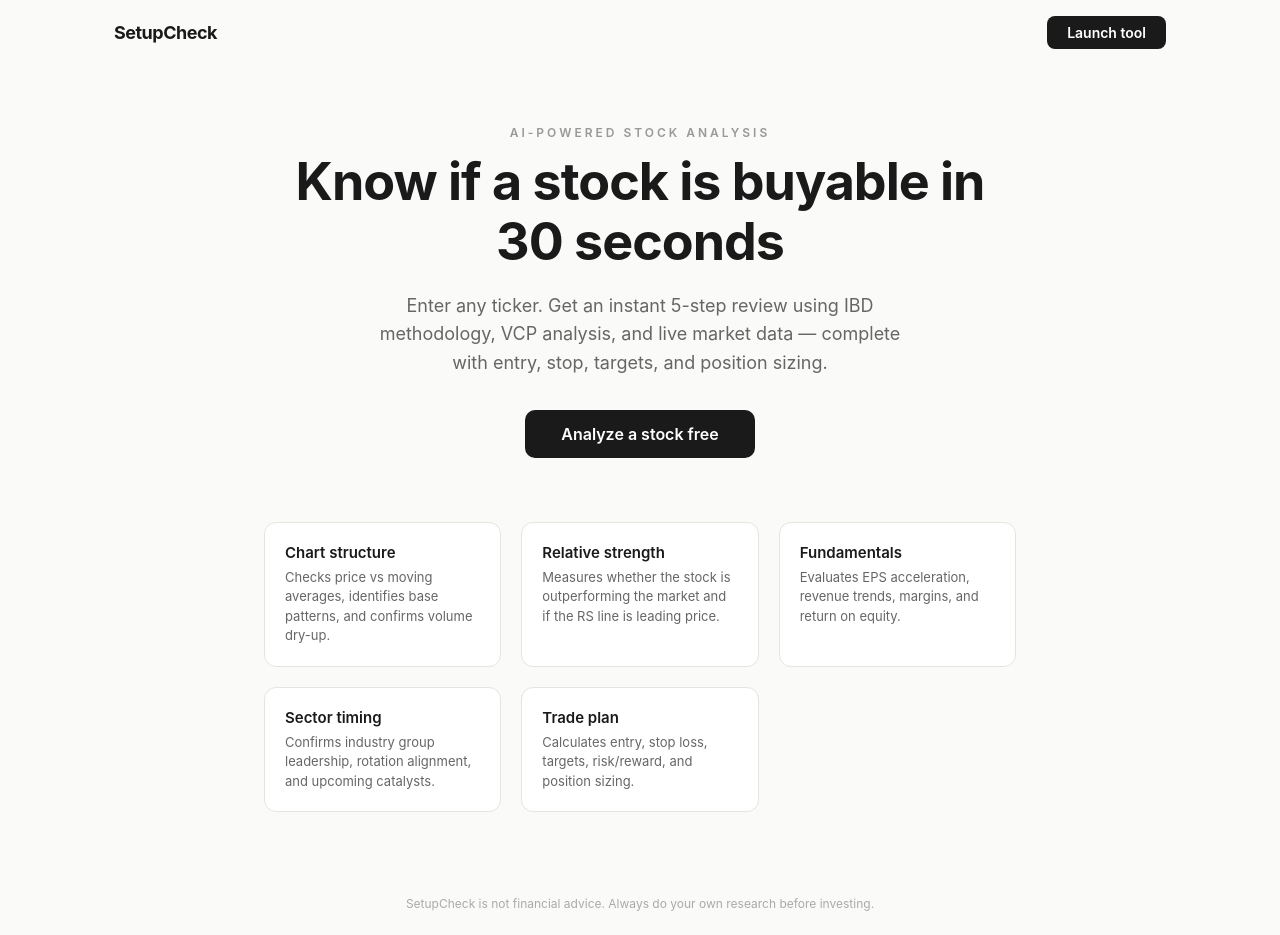
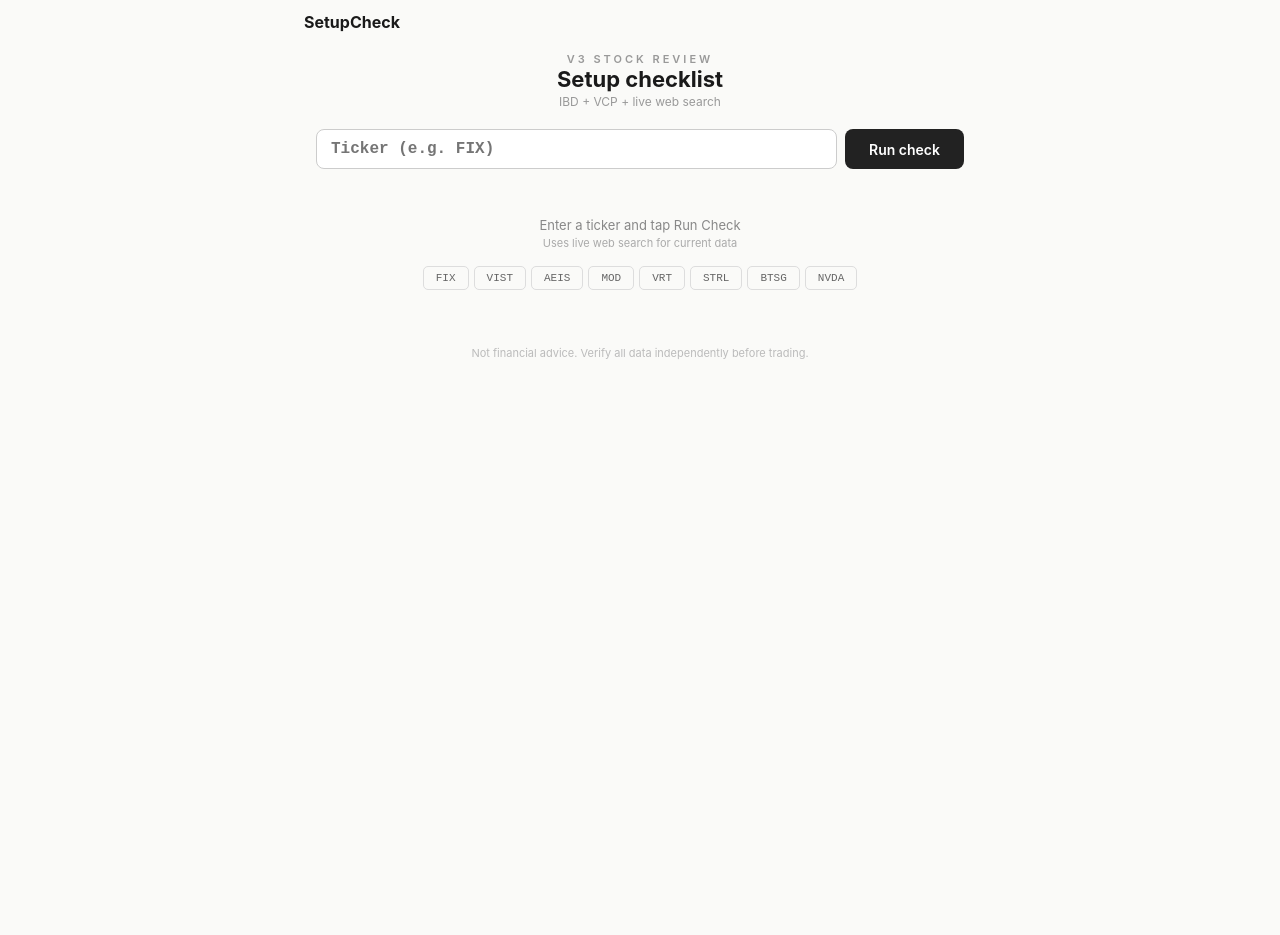
Before and after one commit to garettsmith23-lab/SetupCheck, a Next.js app: page / in a window 1280 px wide. After the commit the page ends 800 px from the top, so only its background shows below. Built offline with nearby package versions, Linux system fonts and the light colour scheme.

Commit message:
Update page.js

```diff
--- a/app/page.js
+++ b/app/page.js
@@ -1,42 +1,186 @@
 'use client';
+import { useState, useRef, useEffect, Suspense } from 'react';
+import { useSearchParams } from 'next/navigation';
 import Link from 'next/link';
 
-export default function Home() {
+const MSGS = ['Searching price data...','Checking moving averages...','Analyzing RS line...','Pulling earnings...','Checking catalysts...','Evaluating sector...','Calculating risk/reward...','Building trade plan...'];
+
+function ReviewTool() {
+  const searchParams = useSearchParams();
+  const [sym, setSym] = useState('');
+  const [busy, setBusy] = useState(false);
+  const [data, setData] = useState(null);
+  const [err, setErr] = useState(null);
+  const [msg, setMsg] = useState('');
+  const [shared, setShared] = useState(false);
+  const iv = useRef(null);
+  const ran = useRef(false);
+
+  const run = async (s) => {
+    const tk = (s || sym).trim().toUpperCase();
+    if (!tk) return;
+    setSym(tk); setBusy(true); setErr(null); setData(null); setShared(false);
+    let mi = 0; setMsg(MSGS[0]);
+    iv.current = setInterval(() => { mi = (mi + 1) % MSGS.length; setMsg(MSGS[mi]); }, 2500);
+    try {
+      const r = await fetch('/api/analyze', {
+        method: 'POST',
+        headers: { 'Content-Type': 'application/json' },
+        body: JSON.stringify({ symbol: tk })
+      });
+      const j = await r.json();
+      if (j.error) throw new Error(j.error);
+      if (!j.symbol) throw new Error('Incomplete data — try again');
+      setData(j);
+    } catch (e) { setErr(e.message); }
+    finally { clearInterval(iv.current); setBusy(false); }
+  };
+
+  useEffect(() => {
+    const t = searchParams.get('ticker');
+    if (t && !ran.current) {
+      ran.current = true;
+      setSym(t.toUpperCase());
+      run(t.toUpperCase());
+    }
+  }, [searchParams]);
+
+  const share = () => {
+    const url = window.location.origin + '/review?ticker=' + data.symbol;
+    navigator.clipboard.writeText(url);
+    setShared(true);
+    setTimeout(() => setShared(false), 2500);
+  };
+
+  const sc = s => s === 'pass' ? '#1D9E75' : s === 'warn' ? '#BA7517' : '#A32D2D';
+  const sb = s => s === 'pass' ? '#EAF3DE' : s === 'warn' ? '#FAEEDA' : '#FCEBEB';
+  const st = s => s === 'pass' ? '#27500A' : s === 'warn' ? '#633806' : '#791F1F';
+  const vm = r => r === 'PASS' ? 'pass' : r === 'FAIL' ? 'fail' : 'warn';
+
+  const CI = ({ item, label }) => item ? (
+    <div style={{ display: 'flex', gap: 8, alignItems: 'flex-start', margin: '4px 0', fontSize: 13, lineHeight: 1.55 }}>
+      <div style={{ width: 18, height: 18, borderRadius: '50%', background: item.pass ? '#EAF3DE' : '#FAEEDA', color: item.pass ? '#27500A' : '#633806', display: 'flex', alignItems: 'center', justifyContent: 'center', fontSize: 10, fontWeight: 700, flexShrink: 0, marginTop: 2 }}>{item.pass ? '\u2713' : '!'}</div>
+      <span style={{ color: '#555' }}><strong style={{ color: '#222' }}>{label}</strong> — {item.detail}</span>
+    </div>
+  ) : null;
+
+  const SC = ({ title, step, items }) => step ? (
+    <div style={{ borderLeft: '3px solid ' + sc(step.status), padding: '12px 16px', margin: '0 0 8px', background: '#fff', borderTop: '0.5px solid #e5e5e0', borderRight: '0.5px solid #e5e5e0', borderBottom: '0.5px solid #e5e5e0' }}>
+      <div style={{ display: 'flex', justifyContent: 'space-between', marginBottom: 6 }}>
+        <span style={{ fontWeight: 600, fontSize: 14 }}>{title}</span>
+        <span style={{ fontSize: 11, padding: '2px 8px', borderRadius: 6, background: sb(step.status), color: st(step.status), fontWeight: 600 }}>{step.score}</span>
+      </div>
+      {items.map(([k, l]) => <CI key={k} item={step[k]} label={l} />)}
+    </div>
+  ) : null;
+
   return (
-    <div style={{ minHeight: '100vh', display: 'flex', flexDirection: 'column' }}>
-      <nav style={{ padding: '16px 24px', display: 'flex', justifyContent: 'space-between', alignItems: 'center', maxWidth: 1100, margin: '0 auto', width: '100%' }}>
-        <span style={{ fontSize: 18, fontWeight: 700, letterSpacing: -0.5 }}>SetupCheck</span>
-        <Link href="/review" style={{ padding: '8px 20px', fontSize: 14, fontWeight: 600, background: '#1a1a1a', color: '#fff', borderRadius: 8 }}>Launch tool</Link>
+    <div style={{ minHeight: '100vh', background: '#fafaf8' }}>
+      <nav style={{ padding: '12px 24px', display: 'flex', justifyContent: 'space-between', alignItems: 'center', maxWidth: 720, margin: '0 auto' }}>
+        <Link href="/" style={{ fontSize: 16, fontWeight: 700 }}>SetupCheck</Link>
       </nav>
-      <main style={{ flex: 1, maxWidth: 800, margin: '0 auto', padding: '60px 24px', textAlign: 'center' }}>
-        <div style={{ fontSize: 12, textTransform: 'uppercase', letterSpacing: 3, color: '#999', fontWeight: 600, marginBottom: 12 }}>AI-powered stock analysis</div>
-        <h1 style={{ fontSize: 'clamp(32px, 5vw, 52px)', fontWeight: 700, lineHeight: 1.15, letterSpacing: -1, marginBottom: 20 }}>
-          Know if a stock is buyable in 30 seconds
-        </h1>
-        <p style={{ fontSize: 18, color: '#666', lineHeight: 1.6, maxWidth: 560, margin: '0 auto 32px' }}>
-          Enter any ticker. Get an instant 5-step review using IBD methodology, VCP analysis, and live market data — complete with entry, stop, targets, and position sizing.
-        </p>
-        <Link href="/review" style={{ display: 'inline-block', padding: '14px 36px', fontSize: 16, fontWeight: 600, background: '#1a1a1a', color: '#fff', borderRadius: 10 }}>
-          Analyze a stock free
-        </Link>
-        <div style={{ display: 'grid', gridTemplateColumns: 'repeat(auto-fit, minmax(200px, 1fr))', gap: 20, marginTop: 64, textAlign: 'left' }}>
-          {[
-            ['Chart structure', 'Checks price vs moving averages, identifies base patterns, and confirms volume dry-up.'],
-            ['Relative strength', 'Measures whether the stock is outperforming the market and if the RS line is leading price.'],
-            ['Fundamentals', 'Evaluates EPS acceleration, revenue trends, margins, and return on equity.'],
-            ['Sector timing', 'Confirms industry group leadership, rotation alignment, and upcoming catalysts.'],
-            ['Trade plan', 'Calculates entry, stop loss, targets, risk/reward, and position sizing.'],
-          ].map(([title, desc]) => (
-            <div key={title} style={{ padding: 20, background: '#fff', borderRadius: 12, border: '0.5px solid #e5e5e0' }}>
-              <h3 style={{ fontSize: 15, fontWeight: 600, marginBottom: 6 }}>{title}</h3>
-              <p style={{ fontSize: 13, color: '#666', lineHeight: 1.5 }}>{desc}</p>
+      <div style={{ maxWidth: 680, margin: '0 auto', padding: '8px 16px 40px' }}>
+        <div style={{ textAlign: 'center', marginBottom: 20 }}>
+          <div style={{ fontSize: 11, textTransform: 'uppercase', letterSpacing: 3, color: '#999', fontWeight: 600 }}>V3 stock review</div>
+          <div style={{ fontSize: 22, fontWeight: 700 }}>Setup checklist</div>
+          <div style={{ fontSize: 12, color: '#999', marginTop: 2 }}>IBD + VCP + live web search</div>
+        </div>
+        <div style={{ display: 'flex', gap: 8, marginBottom: 16 }}>
+          <input type="text" value={sym} onChange={e => setSym(e.target.value.toUpperCase())} onKeyDown={e => e.key === 'Enter' && run()}
+            placeholder="Ticker (e.g. FIX)" style={{ flex: 1, padding: '10px 14px', fontSize: 16, fontWeight: 600, fontFamily: 'monospace', border: '1px solid #ccc', borderRadius: 8, background: '#fff' }} />
+          <button onClick={() => run()} disabled={busy || !sym.trim()}
+            style={{ padding: '10px 24px', fontSize: 14, fontWeight: 600, background: busy ? '#aaa' : '#222', color: '#fff', border: 'none', borderRadius: 8, cursor: busy ? 'default' : 'pointer' }}>
+            {busy ? 'Running...' : 'Run check'}
+          </button>
+        </div>
+
+        {busy && (
+          <div style={{ textAlign: 'center', padding: '44px 0' }}>
+            <div style={{ width: 28, height: 28, border: '3px solid #e5e5e0', borderTopColor: '#222', borderRadius: '50%', animation: 'spin .8s linear infinite', margin: '0 auto 14px' }} />
+            <div style={{ fontSize: 13, color: '#999' }}>{msg}</div>
+            <style>{`@keyframes spin{to{transform:rotate(360deg)}}`}</style>
+          </div>
+        )}
+
+        {err && (
+          <div style={{ background: '#FCEBEB', color: '#791F1F', padding: 14, borderRadius: 8, fontSize: 13, marginBottom: 14 }}>
+            {err}
+            <div style={{ marginTop: 8 }}>
+              <button onClick={() => run()} style={{ padding: '7px 18px', fontSize: 13, fontWeight: 600, background: '#222', color: '#fff', border: 'none', borderRadius: 6, cursor: 'pointer' }}>Retry</button>
             </div>
-          ))}
+          </div>
+        )}
+
+        {data && (
+          <div>
+            <div style={{ marginBottom: 4 }}>
+              <span style={{ fontSize: 26, fontWeight: 700, fontFamily: 'monospace' }}>{data.symbol} </span>
+              <span style={{ fontSize: 13, color: '#666' }}>{data.company}</span>
+            </div>
+            <div style={{ marginBottom: 14, display: 'flex', gap: 8, flexWrap: 'wrap', alignItems: 'baseline' }}>
+              <span style={{ fontSize: 18, fontWeight: 600 }}>${typeof data.price === 'number' ? data.price.toLocaleString(undefined, { minimumFractionDigits: 2, maximumFractionDigits: 2 }) : data.price}</span>
+              <span style={{ fontSize: 11, color: '#999' }}>{data.sector} · {data.industry} · {data.market_cap}</span>
+            </div>
+            <div style={{ display: 'flex', gap: 8, marginBottom: 16, flexWrap: 'wrap' }}>
+              {[['Checks', data.total_pass + '/' + data.total_checks], ['% off high', data.pct_off_high != null ? data.pct_off_high + '%' : 'N/A'], ['Volume', data.vol_trend || 'N/A'], ['Verdict', data.verdict?.result || 'N/A']].map(([l, v]) => (
+                <div key={l} style={{ background: '#f0efea', borderRadius: 8, padding: '7px 12px', flex: 1, minWidth: 68, textAlign: 'center' }}>
+                  <div style={{ fontSize: 10, color: '#999', textTransform: 'uppercase', letterSpacing: 1 }}>{l}</div>
+                  <div style={{ fontSize: 15, fontWeight: 700, marginTop: 2, color: l === 'Verdict' ? sc(vm(v)) : '#222' }}>{v}</div>
+                </div>
+              ))}
+            </div>
+            <SC title="Step 1: Chart check" step={data.step1_chart} items={[['above_200d','Above 200d MA'],['above_50d','Above 50d MA'],['base_forming','Base forming'],['volume_declining','Volume declining']]} />
+            <SC title="Step 2: RS line" step={data.step2_rs} items={[['rs_trending','RS trending up'],['rs_rank','RS rank'],['rs_leading','RS leading price']]} />
+            <SC title="Step 3: Fundamentals" step={data.step3_fundamentals} items={[['eps_rating','EPS growth'],['eps_accelerating','EPS accelerating'],['sales_growth','Sales growth'],['smr_quality','Margins & ROE']]} />
+            <SC title="Step 4: Sector & catalyst" step={data.step4_sector} items={[['group_rank','Industry group'],['rotation','Sector rotation'],['catalyst','Earnings catalyst'],['macro','Macro factors']]} />
+            <SC title="Step 5: Trade plan" step={data.step5_trade} items={[['entry_zone','Entry zone'],['stop_loss','Stop loss'],['target_1','Target 1'],['target_2','Target 2'],['rr_ratio','Risk/reward']]} />
+            {data.verdict && (
+              <div style={{ background: sb(vm(data.verdict.result)), borderRadius: 10, padding: '16px 20px', marginTop: 12 }}>
+                <div style={{ display: 'flex', justifyContent: 'space-between', flexWrap: 'wrap', gap: 6, marginBottom: 8 }}>
+                  <span style={{ fontSize: 17, fontWeight: 700, color: sc(vm(data.verdict.result)) }}>{data.verdict.result}: {data.verdict.trade_type}</span>
+                  <span style={{ fontSize: 11, padding: '3px 10px', borderRadius: 6, background: 'rgba(0,0,0,0.06)', fontWeight: 600 }}>{data.verdict.conviction} conviction</span>
+                </div>
+                <p style={{ fontSize: 13, lineHeight: 1.65, color: '#3d3d3a', margin: '0 0 8px' }}>{data.verdict.summary}</p>
+                <div style={{ borderTop: '1px solid rgba(0,0,0,0.08)', paddingTop: 8 }}>
+                  <div style={{ fontSize: 10, color: '#888', textTransform: 'uppercase', letterSpacing: 1, marginBottom: 3 }}>Action</div>
+                  <div style={{ fontSize: 13, fontWeight: 600 }}>{data.verdict.action}</div>
+                  <div style={{ fontSize: 12, color: '#666', marginTop: 2 }}>Size: {data.verdict.position_size}</div>
+                </div>
+              </div>
+            )}
+            <div style={{ textAlign: 'center', marginTop: 14, display: 'flex', gap: 8, justifyContent: 'center', flexWrap: 'wrap' }}>
+              <button onClick={share} style={{ padding: '8px 20px', fontSize: 13, fontWeight: 600, background: shared ? '#1D9E75' : '#222', color: '#fff', border: 'none', borderRadius: 6, cursor: 'pointer', transition: 'background 0.2s' }}>
+                {shared ? '✓ Link copied!' : 'Share this analysis'}
+              </button>
+              <button onClick={() => { setData(null); setSym(''); setShared(false); }} style={{ padding: '8px 20px', fontSize: 13, background: 'transparent', border: '1px solid #ddd', borderRadius: 6, cursor: 'pointer', color: '#666' }}>Analyze another</button>
+            </div>
+          </div>
+        )}
+
+        {!busy && !data && !err && (
+          <div style={{ textAlign: 'center', padding: '32px 0' }}>
+            <div style={{ fontSize: 13, color: '#888' }}>Enter a ticker and tap Run Check</div>
+            <div style={{ fontSize: 11, color: '#aaa', marginTop: 3 }}>Uses live web search for current data</div>
+            <div style={{ display: 'flex', gap: 5, justifyContent: 'center', marginTop: 16, flexWrap: 'wrap' }}>
+              {['FIX','VIST','AEIS','MOD','VRT','STRL','BTSG','NVDA'].map(s => (
+                <button key={s} onClick={() => { setSym(s); setTimeout(() => run(s), 50); }}
+                  style={{ padding: '5px 12px', fontSize: 11, fontFamily: 'monospace', background: 'transparent', border: '1px solid #ddd', borderRadius: 5, cursor: 'pointer', color: '#666' }}>{s}</button>
+              ))}
+            </div>
+          </div>
+        )}
+        <div style={{ textAlign: 'center', marginTop: 24, fontSize: 11, color: '#bbb' }}>
+          Not financial advice. Verify all data independently before trading.
         </div>
-      </main>
-      <footer style={{ padding: '24px', textAlign: 'center', fontSize: 12, color: '#aaa' }}>
-        SetupCheck is not financial advice. Always do your own research before investing.
-      </footer>
+      </div>
     </div>
   );
 }
+
+export default function ReviewPage() {
+  return (
+    <Suspense fallback={<div style={{ minHeight: '100vh', background: '#fafaf8' }} />}>
+      <ReviewTool />
+    </Suspense>
+  );
+}
```
